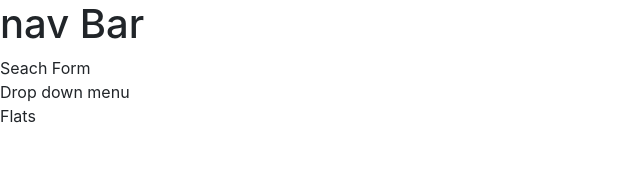
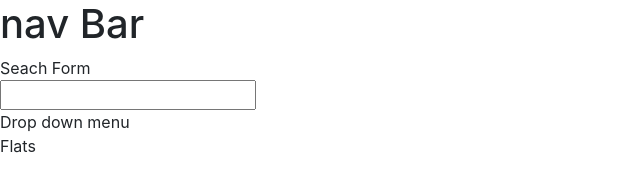
Before and after one commit to kdauer/craigslist-app, a plain HTML site: page list.html in a window 1280 px wide. Shown: the whole page, without its empty margins (0-640 px from the left). Drawn offline with nearby package versions, Linux system fonts and the light colour scheme.

Commit message:
list html update

```diff
--- a/list.html
+++ b/list.html
@@ -10,7 +10,9 @@
   <body>
     <div class="body-container">
         <div class="nav-bar"><h1>nav Bar</h1></div>
-        <div class="search-form">Seach Form</div>
+        <div class="search-form">Seach Form
+            <div><input type="text" name="" id=""></form></div>
+        </div>
         <div class="sort-drop-down">Drop down menu</div>
         <div class="listings">Flats</div>
     </div>
```
